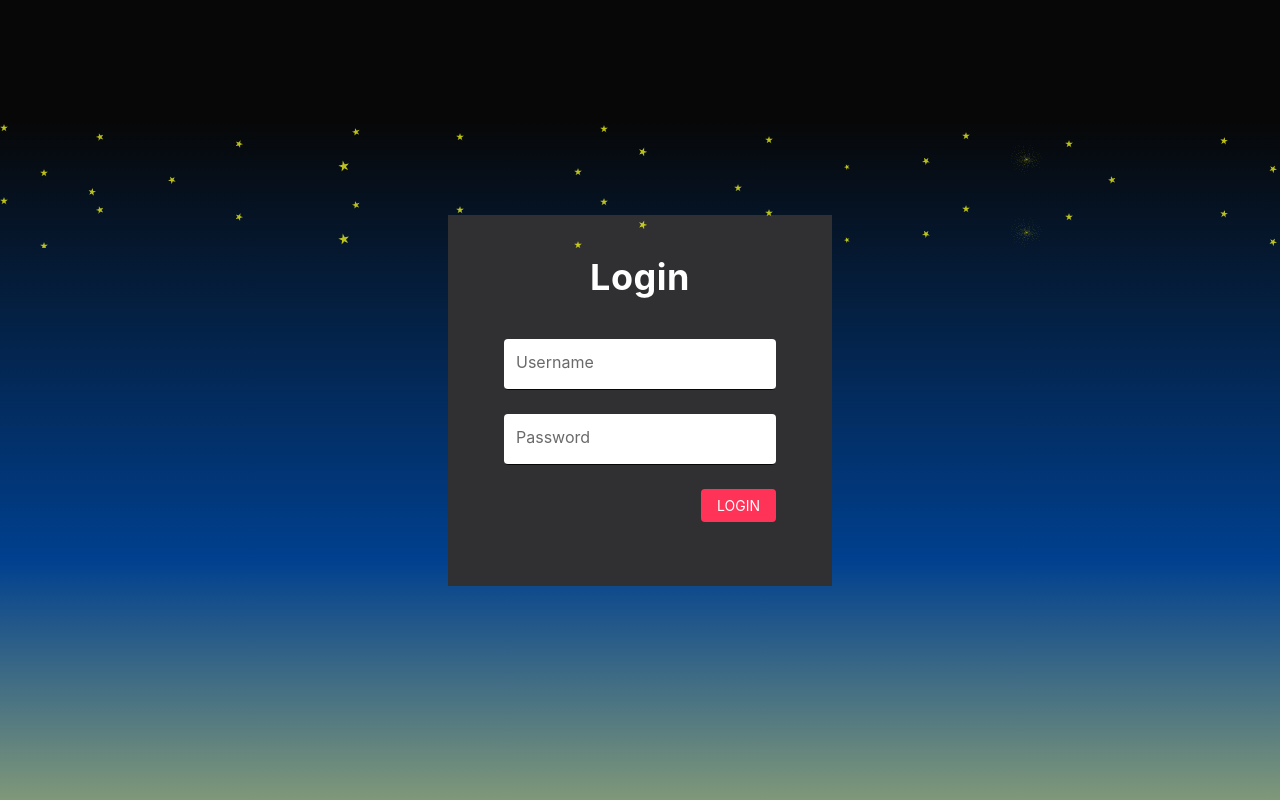
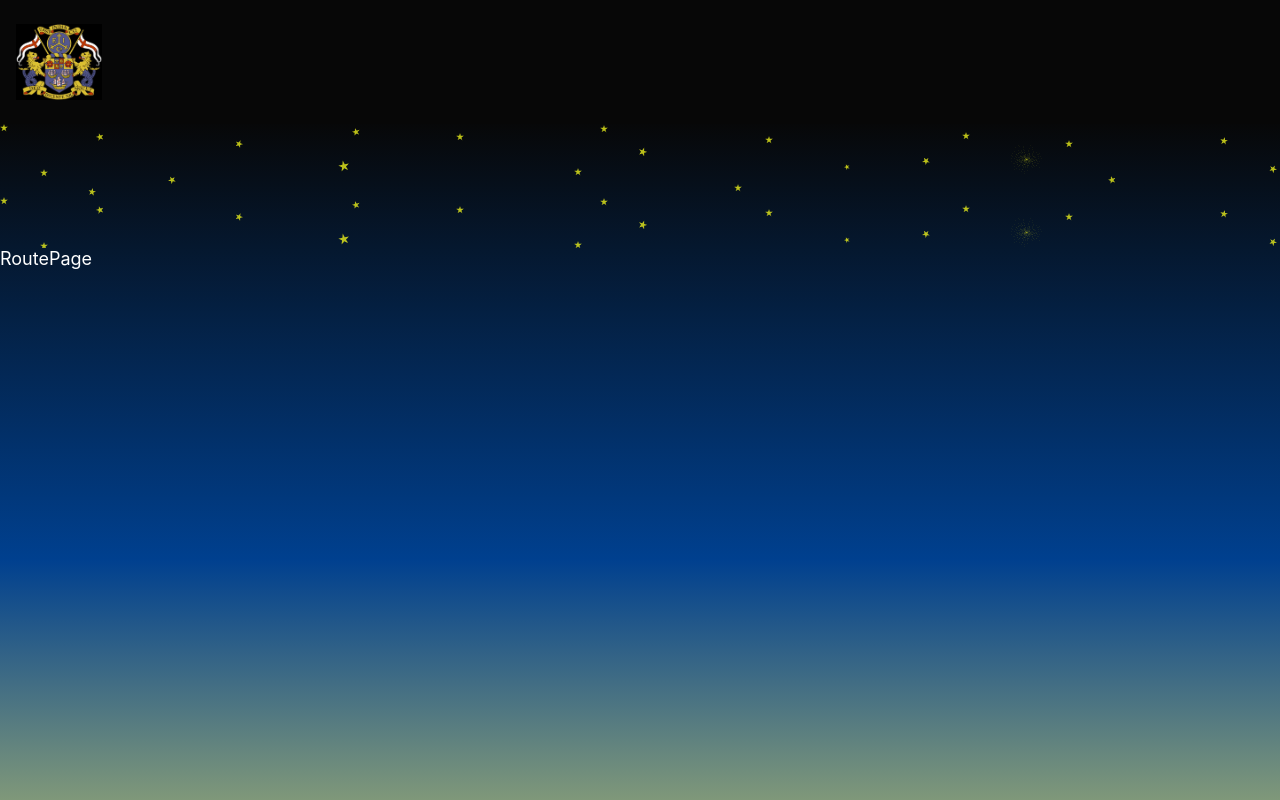
Before and after one commit to vaarvik/eit-front, a React (Create React App) app: page /transport-route in a window 1280 px wide. Built offline with nearby package versions, Linux system fonts and the light colour scheme.

Commit message:
Fix header bug with logo

```diff
--- a/src/assets/styles/03_layout/_App.scss
+++ b/src/assets/styles/03_layout/_App.scss
@@ -4,6 +4,6 @@
 }
 
 .App__content {
-	padding-top: 124px;
-	height: calc(100% - 124px); // Needed to get page content below stars
+	padding: 124px 0;
+	height: calc(100% - 124px * 2); // Needed to get page content below stars
 }
--- a/src/components/Header/Header.scss
+++ b/src/components/Header/Header.scss
@@ -11,7 +11,7 @@ $header-height: 124px;
 	width: 100%;
 
 	.Header__logo {
-		height: $header-height;
+		height: 100%;
 
 		img {
 		   height: 100%;
--- a/src/index.jsx
+++ b/src/index.jsx
@@ -7,12 +7,11 @@ import { createBrowserRouter, RouterProvider } from 'react-router-dom';
 import ErrorPage from './pages/ErrorPage/ErrorPage';
 import FrontPage from './pages/FrontPage/FrontPage';
 import RoutePage from './pages/RoutePage/RoutePage';
-import LoginPage from './pages/LoginPage/LoginPage';
 
 const router = createBrowserRouter([
   {
     path: "/",
-    element: <LoginPage />,
+    element: <App />,
     errorElement: <ErrorPage />,
     children: [
       {
```
